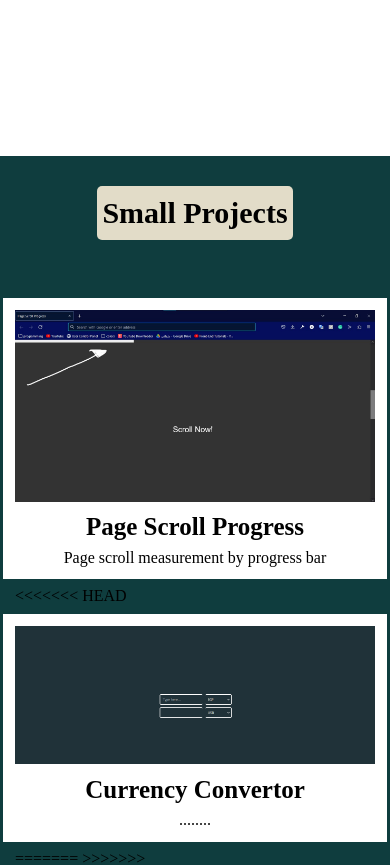
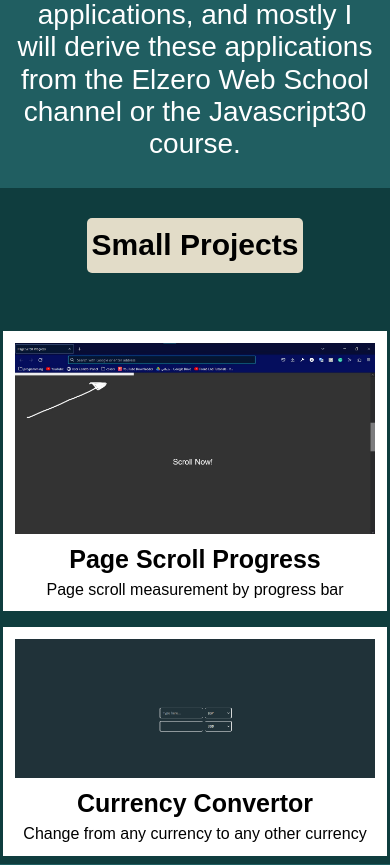
Before and after one commit to OmarShabann/JSTutorials, a plain HTML site: page index.html in a window 390 px wide. Shown: the part 651-1516 px from the top of the page. Drawn offline with Linux system fonts and the light colour scheme.

Commit message:
Project Two

```diff
--- a/files/css/style.css
+++ b/files/css/style.css
@@ -13,11 +13,8 @@
 }
 
 body {
-<<<<<<< HEAD
     font-family: 'Roboto', sans-serif;
-=======
     font-family: 'Work Sans', sans-serif;
->>>>>>> 0dc93f3c0cbb9e02d27ae9403fdd9affcdaad34e
     background-color: #205E61;
 }
 
--- a/index.html
+++ b/index.html
@@ -103,17 +103,15 @@
                         <p>Page scroll measurement by progress bar</p>
                     </div>
                 </div>
-<<<<<<< HEAD
+
                 <div class="box">
                   <img src="files/imgs/convertor.png" alt="Background">
                   <a href="2-Currency Convertor/index.html" class="open">Open</a>
                   <div class="description">
                       <h4>Currency Convertor</h4>
-                      <p>........</p>
+                      <p>Change from any currency to any other currency</p>
                   </div>
               </div>
-=======
->>>>>>> 0dc93f3c0cbb9e02d27ae9403fdd9affcdaad34e
             </div>
         </div>
     </section>
```
Also changed, not shown: 2-Currency Convertor/style.css (+12 -0 lines).
